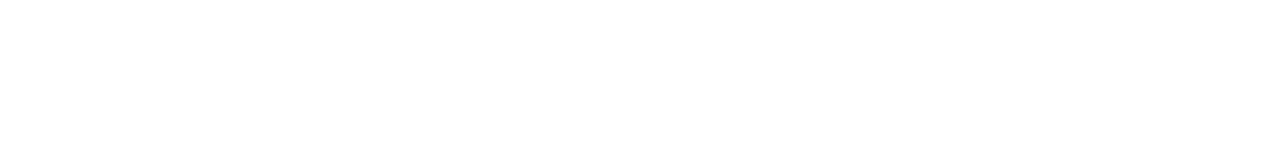
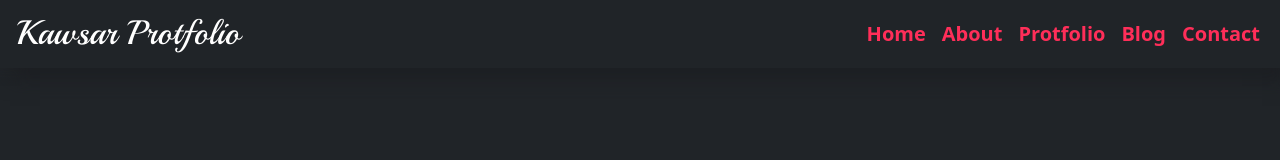
Before and after one commit to learnwithkawsar721/My-Protfolio-Html, a plain HTML site: page index.html in a window 1280 px wide. Drawn offline with Linux system fonts and the light colour scheme.

Commit message:
navbar done

```diff
--- /dev/null
+++ b/assets/css/style.css
@@ -0,0 +1,55 @@
+@import url('https://fonts.googleapis.com/css2?family=Playball&display=swap');
+@import url('https://fonts.googleapis.com/css2?family=Poppins:wght@400;500;600;700;800;900&display=swap');
+
+:root{
+    --bg:#202428 !important;
+    --boxShadow: 10px 10px 19px #1c1e22,-10px -10px 19px #262a2e!important;
+    --gradientBg: linear-gradient(270deg,#ae216b,#df4454,#f67a36);
+    --gradientBgImg: linear-gradient(0deg,#692074,#ae216b,#df4454,#f67a36,#f1b51b);
+    --gradientBgBorder: linear-gradient(0deg,#ae216b,#df4454,#f67a36);
+    --color:#ff2e59!important;
+    --style-font:'Playball', cursive;
+    --regular-font:'Poppins', sans-serif;
+    --light:rgb(255,255,255) !important;
+}
+
+*{
+    margin: 0;
+    padding: 0;
+    outline: none;
+}
+body{
+    background-color: var(--bg);
+}
+
+
+
+
+
+/* Navbar Style */
+.nav_bg{
+    background-color: var(--bg);
+}
+.nav_shadow{
+    box-shadow: var(--boxShadow);
+}
+.nav_brand{
+    font-family: var(--style-font);
+    color: var(--light) ;
+    font-size: 2.12rem;
+    font-weight: 400;
+    line-height: 1.235;
+    margin-right: 10px;
+}
+.Nav_color{
+    color: var(--color);
+}
+.nav_text{
+    font-size: 20px;
+    font-weight: 700;
+}
+.nav_hover:hover{
+    color: var(--color);
+    background-color: #1c1e22 !important;
+    box-shadow: var(--boxShadow);
+}
--- a/index.html
+++ b/index.html
@@ -6,10 +6,55 @@
     <meta name="viewport" content="width=device-width, initial-scale=1.0" />
     <!-- Bootstrap Css -->
     <link rel="stylesheet" href="./assets/css/bootstrap/bootstrap.min.css" />
+    <!-- style css -->
+    <link rel="stylesheet" href="./assets/css/style.css" />
     <!-- Title -->
     <title>My-Protfolio</title>
   </head>
   <body>
+    <!-- Navbar Start -->
+    <nav class="navbar navbar-expand-lg nav_bg nav_shadow">
+          <div class="container-fluid">
+        <a class="navbar-brand ms-1 nav_brand" href="#">Kawsar Protfolio</a>
+        <button
+          class="navbar-toggler"
+          type="button"
+          data-toggle="collapse"
+          data-target="#navbarNavDropdown"
+          aria-controls="navbarNavDropdown"
+          aria-expanded="false"
+          aria-label="Toggle navigation"
+        >
+          <span class="navbar-toggler-icon"></span>
+        </button>
+        <div class="collapse navbar-collapse" id="navbarNavDropdown">
+          <ul class="navbar-nav ms-auto">
+            <li class="nav-item active">
+              <a class="nav-link Nav_color nav_text nav_hover" href="#">Home</a>
+            </li>
+            <li class="nav-item active">
+              <a class="nav-link Nav_color nav_text nav_hover" href="#"
+                >About</a
+              >
+            </li>
+            <li class="nav-item active">
+              <a class="nav-link Nav_color nav_text nav_hover" href="#"
+                >Protfolio</a
+              >
+            </li>
+            <li class="nav-item active">
+              <a class="nav-link Nav_color nav_text nav_hover" href="#">Blog</a>
+            </li>
+            <li class="nav-item active">
+              <a class="nav-link Nav_color nav_text nav_hover" href="#"
+                >Contact</a
+              >
+            </li>
+          </ul>
+        </div>
+      </nav>
+    </div>
+    <!-- Navbar End -->
     <!-- Bootstrap js -->
     <script src="./assets/js/bootstrap/bootstrap.bundle.min.js"></script>
   </body>
```
